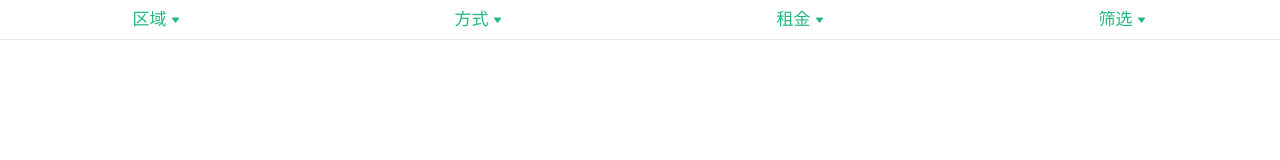
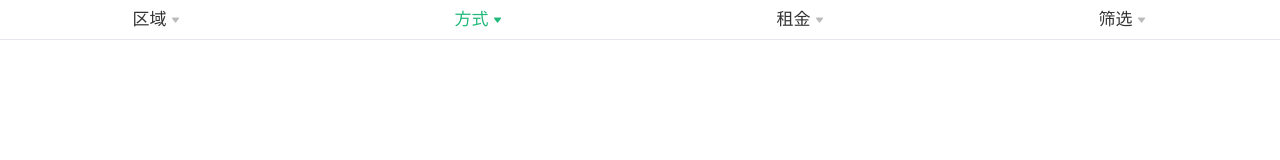
Before and after one commit to wyw-s/hkzfs, a React (Create React App) app: page /home/list in a window 1280 px wide. Shown: the top 160 px of the page. Built offline with nearby package versions, Linux system fonts and the light colour scheme.

Commit message:
-FilterTitle-高亮

```diff
--- a/src/pages/House/components/Filter/index.js
+++ b/src/pages/House/components/Filter/index.js
@@ -6,7 +6,18 @@ import FilterTitle from '../FilterTitle'
 
 import styles from './index.module.css'
 
+// 标题高亮状态
+const titleSelectedStatus = {
+  area: false,
+  mode: true,
+  price: false,
+  more: false
+}
+
 export default class Filter extends Component {
+  state = {
+    titleSelectedStatus
+  }
   render() {
     return (
       <div className={styles.root}>
@@ -15,7 +26,7 @@ export default class Filter extends Component {
 
         <div className={styles.content}>
           {/* 标题栏 */}
-          <FilterTitle />
+          <FilterTitle titleSelectedStatus={this.state.titleSelectedStatus} />
 
           {/* 前三个菜单对应的内容： */}
           {/* <FilterPicker /> */}
--- a/src/pages/House/components/FilterTitle/index.js
+++ b/src/pages/House/components/FilterTitle/index.js
@@ -15,8 +15,12 @@ const titleList = [
   { title: '租金', type: 'price' },
   { title: '筛选', type: 'more' }
 ]
-
-export default function FilterTitle() {
+/**
+ * 选中的当前项高亮，所以是数据驱动视图，所以应该是状态数据；
+ * 而函数组件没有state，所以需要找父组件；
+ */
+export default function FilterTitle(props) {
+  console.log(props);
   return (
     <Flex align="center" className={styles.root}>
       {
@@ -24,7 +28,11 @@ export default function FilterTitle() {
           return (
             <Flex.Item key={ item.type }>
               {/* 选中类名： selected */}
-              <span className={[styles.dropdown, styles.selected].join(' ')}>
+              <span className={[
+                styles.dropdown,
+                props.titleSelectedStatus[item.type] ?
+                styles.selected : ''
+                ].join(' ')}>
                 <span>{item.title}</span>
                 <i className="iconfont icon-arrow" />
               </span>
```
